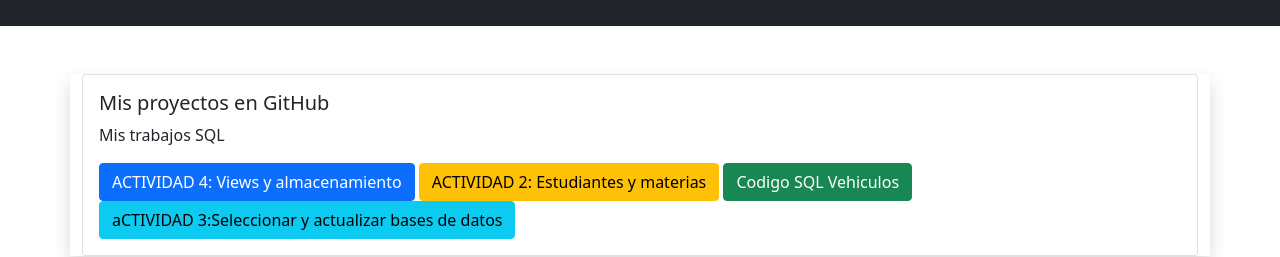
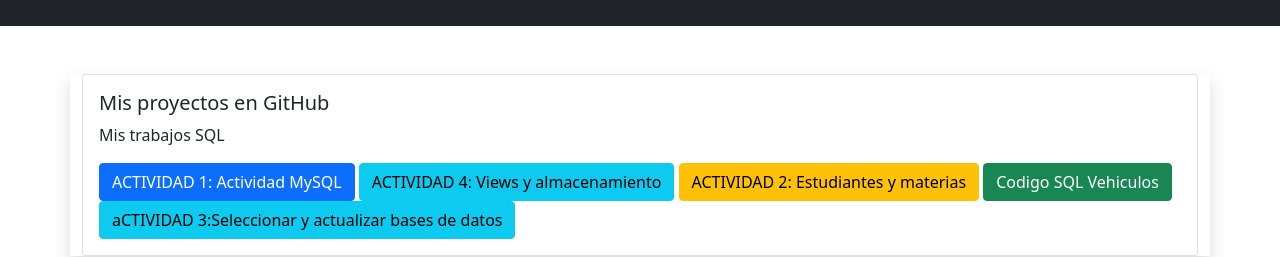
Before and after one commit to anacaszapata/miPortafolio, a plain HTML site: page index.html in a window 1280 px wide. Shown: the part 570-827 px from the top of the page. Drawn offline with nearby package versions, Linux system fonts and the light colour scheme.

Commit message:
Update index.html

```diff
--- a/index.html
+++ b/index.html
@@ -34,7 +34,8 @@ Estoy emocionada de compartir contigo los frutos de mi trabajo y el esfuerzo inv
                 <div class="card-body">
                     <h5 class="card-title">Mis proyectos en GitHub</h5>
                     <p class="card-text">Mis trabajos SQL</p>
-                    <a href="https://github.com/anacaszapata/trabajosSQL/blob/views/views.sql" class="btn btn-primary">ACTIVIDAD 4: Views y almacenamiento</a>
+                    <a href="https://github.com/anacaszapata/actividad1/blob/master/trabajosql.sql" class="btn btn-primary">ACTIVIDAD 1: Actividad MySQL</a>
+                    <a href="https://github.com/anacaszapata/trabajosSQL/blob/views/views.sql" class="btn btn-info">ACTIVIDAD 4: Views y almacenamiento</a>
                     <a href="https://github.com/anacaszapata/trabajosSQL/blob/actividad-review-1/escuela.sql" class="btn btn-warning">ACTIVIDAD 2: Estudiantes y materias</a>
                     <a href="https://github.com/anacaszapata/trabajosSQL/blob/master/vehiculos.sql" class="btn btn-success">Codigo SQL Vehiculos</a>
                     <a href="https://github.com/anacaszapata/trabajosSQL/blob/main/updateDelete.sql" class="btn btn-info">aCTIVIDAD 3:Seleccionar y actualizar bases de datos</a>
@@ -108,6 +109,8 @@ Estoy emocionada de compartir contigo los frutos de mi trabajo y el esfuerzo inv
                     <a href="https://github.com/anacaszapata/supermercadoSQL_MONGO/blob/master/supermercado.mongodb.js" class="btn btn-primary">ACTIVIDAD 6: Supermercado Mongodb</a>
                     <a href="https://github.com/anacaszapata/supermercadoSQL_MONGO/blob/master/supermercado.sql" class="btn btn-success">ACTIVIDAD 6: Supermercado SQL</a>
                     <a href="https://github.com/anacaszapata/mongodb/blob/master/mongodb.js" class="btn btn-info">ACTIVIDAD 5: Seleccionar y actualizar base de datos</a>
+                     <a href="https://github.com/anacaszapata/operadores/blob/master/index.js" class="btn btn-warning">ACTIVIDAD 8: Operadores MongoDB</a>
+
 
                 </div>
             </div>
```
